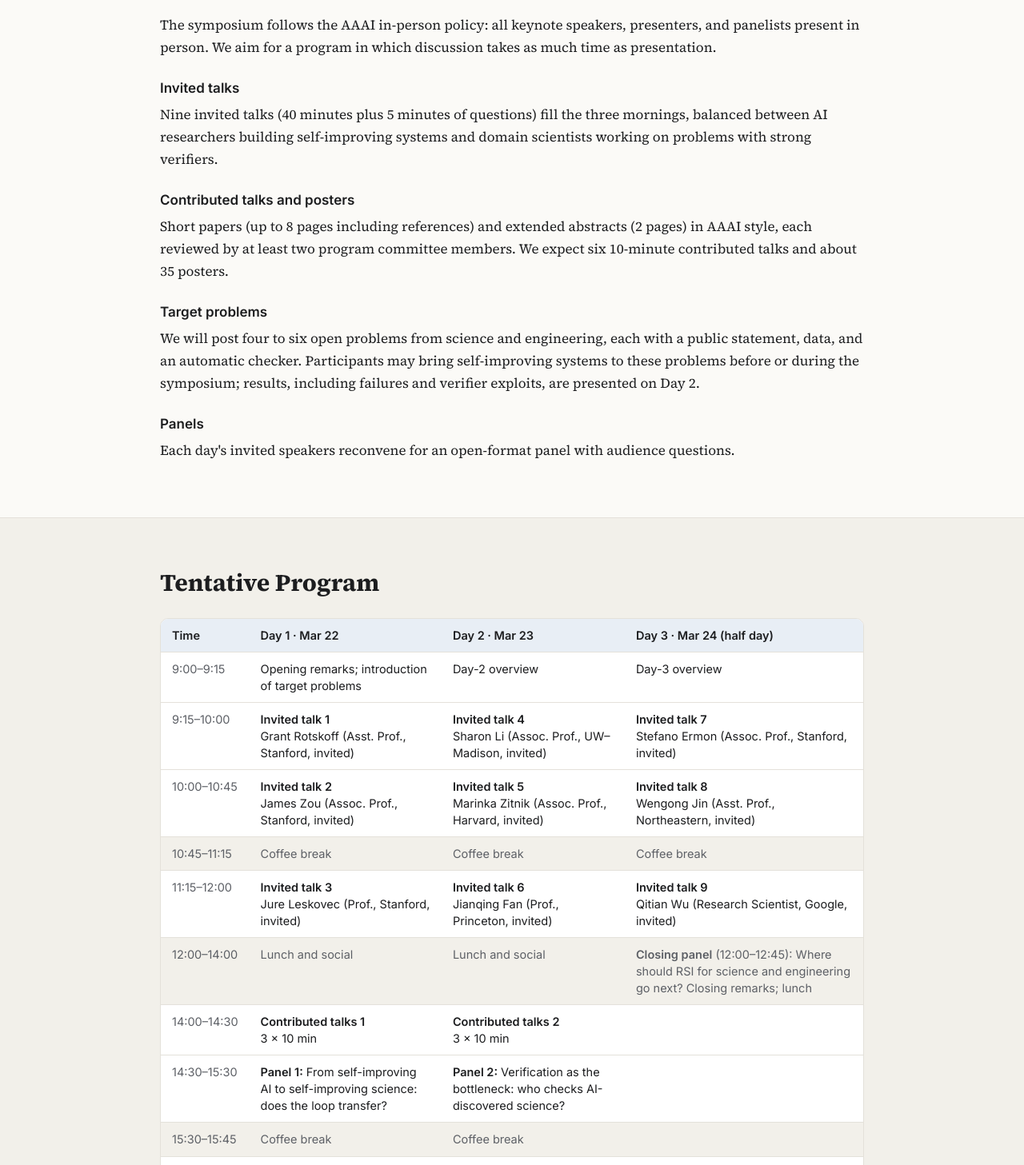
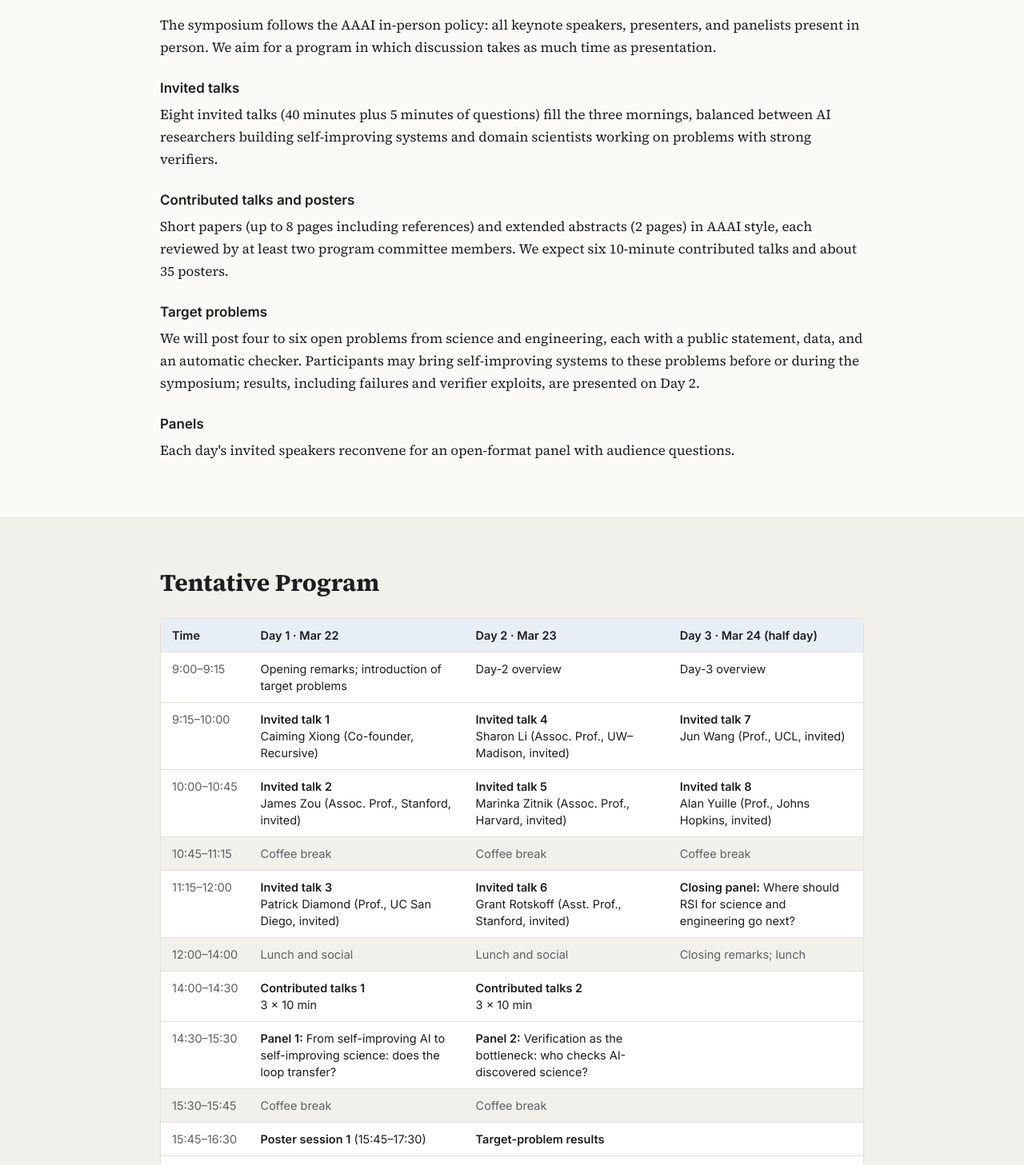
Before and after one commit to rsi4se/rsi4se.github.io, a plain HTML site: page index.html in a window 1280 px wide. Shown: the part 2200-3657 px from the top of the page at 80% size. Drawn offline with Linux system fonts and the light colour scheme.

Commit message:
New speakers and Day 3 layout

```diff
--- a/index.html
+++ b/index.html
@@ -172,7 +172,7 @@
   <h2>Format</h2>
   <p>The symposium follows the AAAI in-person policy: all keynote speakers, presenters, and panelists present in person. We aim for a program in which discussion takes as much time as presentation.</p>
   <h3>Invited talks</h3>
-  <p>Nine invited talks (40 minutes plus 5 minutes of questions) fill the three mornings, balanced between AI researchers building self-improving systems and domain scientists working on problems with strong verifiers.</p>
+  <p>Eight invited talks (40 minutes plus 5 minutes of questions) fill the three mornings, balanced between AI researchers building self-improving systems and domain scientists working on problems with strong verifiers.</p>
   <h3>Contributed talks and posters</h3>
   <p>Short papers (up to 8 pages including references) and extended abstracts (2 pages) in AAAI style, each reviewed by at least two program committee members. We expect six 10-minute contributed talks and about 35 posters.</p>
   <h3>Target problems</h3>
@@ -188,11 +188,11 @@
     <thead><tr><th>Time</th><th>Day 1 · Mar 22</th><th>Day 2 · Mar 23</th><th>Day 3 · Mar 24 (half day)</th></tr></thead>
     <tbody>
       <tr><td class="time">9:00–9:15</td><td>Opening remarks; introduction of target problems</td><td>Day-2 overview</td><td>Day-3 overview</td></tr>
-      <tr><td class="time">9:15–10:00</td><td><b>Invited talk 1</b><br>Grant Rotskoff (Asst. Prof., Stanford, invited)</td><td><b>Invited talk 4</b><br>Sharon Li (Assoc. Prof., UW–Madison, invited)</td><td><b>Invited talk 7</b><br>Stefano Ermon (Assoc. Prof., Stanford, invited)</td></tr>
-      <tr><td class="time">10:00–10:45</td><td><b>Invited talk 2</b><br>James Zou (Assoc. Prof., Stanford, invited)</td><td><b>Invited talk 5</b><br>Marinka Zitnik (Assoc. Prof., Harvard, invited)</td><td><b>Invited talk 8</b><br>Wengong Jin (Asst. Prof., Northeastern, invited)</td></tr>
+      <tr><td class="time">9:15–10:00</td><td><b>Invited talk 1</b><br>Caiming Xiong (Co-founder, Recursive)</td><td><b>Invited talk 4</b><br>Sharon Li (Assoc. Prof., UW–Madison, invited)</td><td><b>Invited talk 7</b><br>Jun Wang (Prof., UCL, invited)</td></tr>
+      <tr><td class="time">10:00–10:45</td><td><b>Invited talk 2</b><br>James Zou (Assoc. Prof., Stanford, invited)</td><td><b>Invited talk 5</b><br>Marinka Zitnik (Assoc. Prof., Harvard, invited)</td><td><b>Invited talk 8</b><br>Alan Yuille (Prof., Johns Hopkins, invited)</td></tr>
       <tr class="quiet"><td class="time">10:45–11:15</td><td>Coffee break</td><td>Coffee break</td><td>Coffee break</td></tr>
-      <tr><td class="time">11:15–12:00</td><td><b>Invited talk 3</b><br>Jure Leskovec (Prof., Stanford, invited)</td><td><b>Invited talk 6</b><br>Jianqing Fan (Prof., Princeton, invited)</td><td><b>Invited talk 9</b><br>Qitian Wu (Research Scientist, Google, invited)</td></tr>
-      <tr class="quiet"><td class="time">12:00–14:00</td><td>Lunch and social</td><td>Lunch and social</td><td><b>Closing panel</b> (12:00–12:45): Where should RSI for science and engineering go next? Closing remarks; lunch</td></tr>
+      <tr><td class="time">11:15–12:00</td><td><b>Invited talk 3</b><br>Patrick Diamond (Prof., UC San Diego, invited)</td><td><b>Invited talk 6</b><br>Grant Rotskoff (Asst. Prof., Stanford, invited)</td><td><b>Closing panel:</b> Where should RSI for science and engineering go next?</td></tr>
+      <tr class="quiet"><td class="time">12:00–14:00</td><td>Lunch and social</td><td>Lunch and social</td><td>Closing remarks; lunch</td></tr>
       <tr><td class="time">14:00–14:30</td><td><b>Contributed talks 1</b><br>3 × 10 min</td><td><b>Contributed talks 2</b><br>3 × 10 min</td><td></td></tr>
       <tr><td class="time">14:30–15:30</td><td><b>Panel 1:</b> From self-improving AI to self-improving science: does the loop transfer?</td><td><b>Panel 2:</b> Verification as the bottleneck: who checks AI-discovered science?</td><td></td></tr>
       <tr class="quiet"><td class="time">15:30–15:45</td><td>Coffee break</td><td>Coffee break</td><td></td></tr>
```
